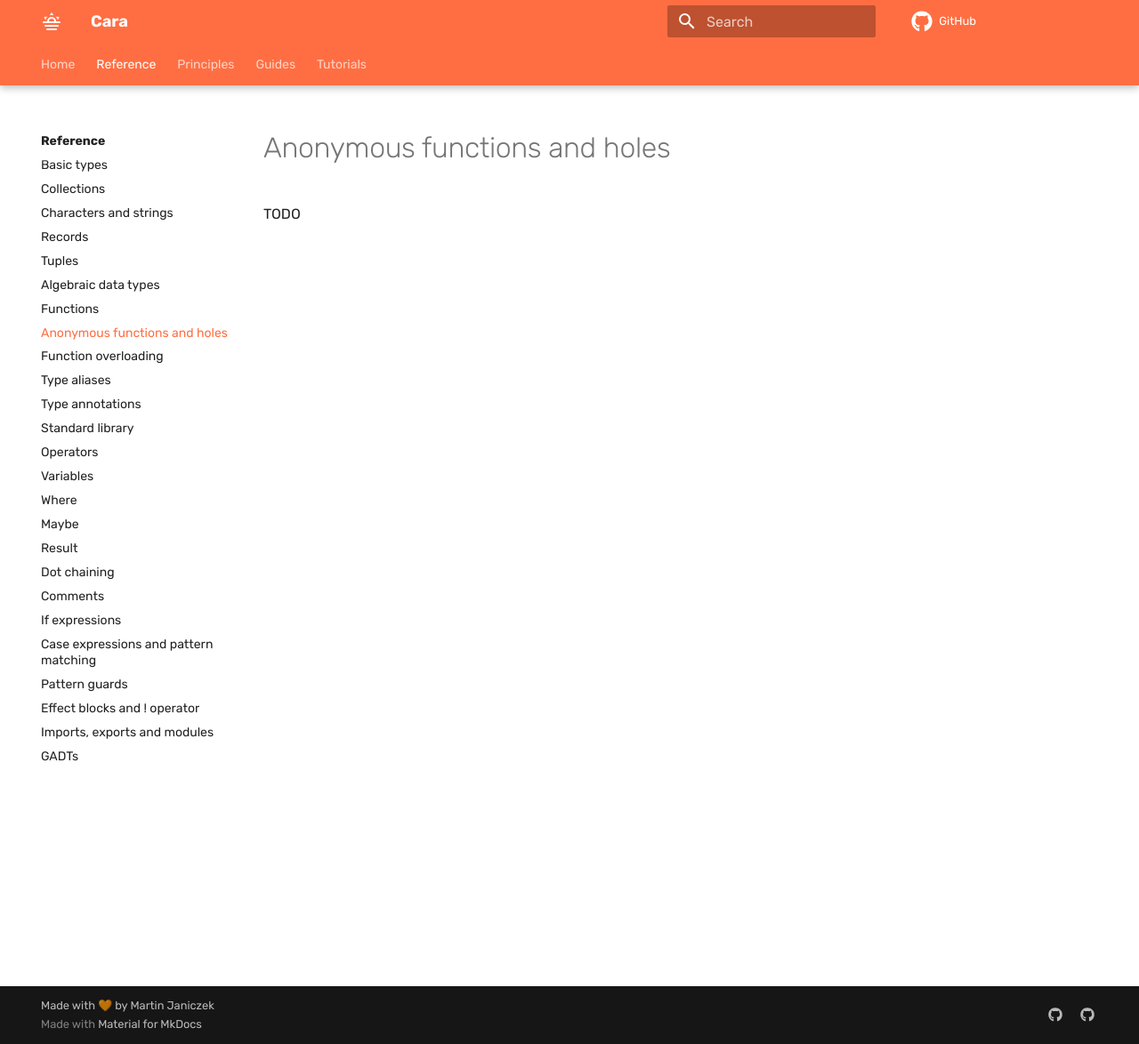
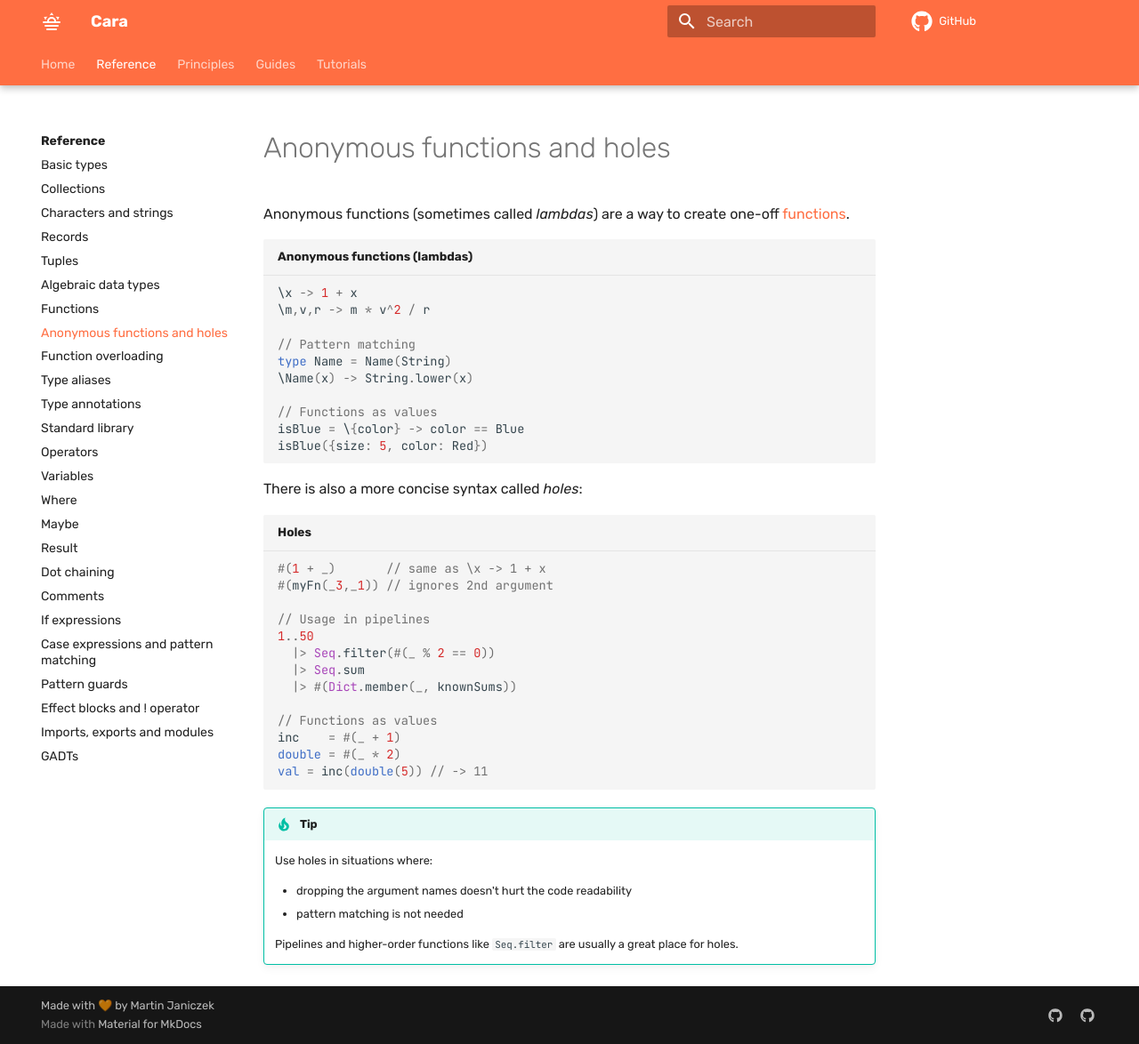
Before and after one commit to cara-lang/website, an MkDocs documentation site: the page built from docs/reference/anonymous-fns-and-holes.md, in a window 1280 px wide and 1174 px high. Shown: the whole window at 89% size. Built offline with MkDocs 1.6.1 and Material for MkDocs 9.7.7, drawn with Linux system fonts in a browser that asks for light colours; plug-ins that fetch from the network failed and are left out; comment, search, counter and statistics services are not loaded.

Commit message:
Write docs on lambdas and holes

````diff
--- a/docs/reference/anonymous-fns-and-holes.md
+++ b/docs/reference/anonymous-fns-and-holes.md
@@ -1,3 +1,44 @@
 # Anonymous functions and holes
 
-TODO
+Anonymous functions (sometimes called _lambdas_) are a way to create one-off [functions](/reference/fns/).
+
+``` cara title="Anonymous functions (lambdas)"
+\x -> 1 + x
+\m,v,r -> m * v^2 / r
+
+// Pattern matching
+type Name = Name(String)
+\Name(x) -> String.lower(x)
+
+// Functions as values
+isBlue = \{color} -> color == Blue
+isBlue({size: 5, color: Red})
+
+```
+
+There is also a more concise syntax called _holes_:
+
+``` cara title="Holes"
+#(1 + _)       // same as \x -> 1 + x
+#(myFn(_3,_1)) // ignores 2nd argument
+
+// Usage in pipelines
+1..50
+  |> Seq.filter(#(_ % 2 == 0))
+  |> Seq.sum
+  |> #(Dict.member(_, knownSums))
+
+// Functions as values
+inc    = #(_ + 1)
+double = #(_ * 2)
+val = inc(double(5)) // -> 11
+```
+
+!!! tip
+    Use holes in situations where:
+
+    * dropping the argument names doesn't hurt the code readability
+    * pattern matching is not needed
+
+    Pipelines and higher-order functions like `Seq.filter` are usually a great
+    place for holes.
````
